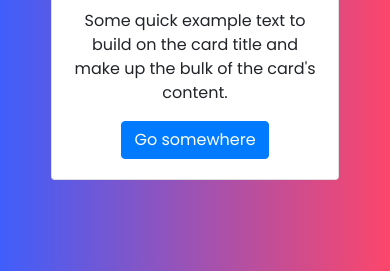
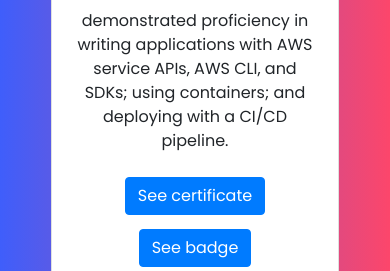
Before and after one commit to diveshkswn/portfolio_, a plain HTML site: page index.html in a window 390 px wide. Shown: the part 3803-4074 px from the top of the page. Drawn offline with nearby package versions, Linux system fonts and the light colour scheme.

Commit message:
Changes done for skills section

```diff
--- a/css/styles.css
+++ b/css/styles.css
@@ -6,6 +6,15 @@
     padding: 0;
     scroll-behavior: smooth;
 
+
+}
+
+@media (max-width : 700px){
+
+
+  body{
+    overflow-x: hidden;
+  }
 }
 
 
@@ -484,3 +493,22 @@
 .custom-shape-divider-top-1610996664 .shape-fill {
   fill: #FFFFFF;
 }
+
+
+
+/* Certification card styling */
+
+@media (max-width : 700px){
+  .card{
+    height: 95vh !important;
+  }
+}
+
+.card{
+  height: 85vh;
+}
+
+
+.btn-card{
+  margin: 3%;
+}
--- a/index.html
+++ b/index.html
@@ -28,6 +28,7 @@
           <x-sign>
             Divesh
           </x-sign><br>
+
 
           <!-- Typed js content -->
           <!-- cdn and javscript are placed below body -->
@@ -263,13 +264,13 @@
         <div class="row">
           <div class="col-lg-6 col-md-6 col-sm-12">
             <div class="card-section">
-              <div class="card ml-auto mr-auto mt-5 mb-5" style="width: 18rem;">
+              <div class="card ml-auto mr-auto mt-5 mb-5 " style="width: 18rem; ">
                 <img src="images/Amazon-Webservices-01.png" class="card-img-top" alt="...">
                 <div class="card-body">
                   <h5 class="card-title">AWS Certified Developer</h5>
-                  <p class="card-text">Some quick example text to build on the card title and make up the bulk of the
-                    card's content.</p>
-                  <a href="#" class="btn btn-primary">Go somewhere</a>
+                  <p class="card-text">demonstrated proficiency in writing applications with AWS service APIs, AWS CLI, and SDKs; using containers; and deploying with a CI/CD pipeline.</p>
+                  <a href="images/diveshaws.PNG" class="btn btn-primary btn-card">See certificate</a>
+                  <a href="https://www.youracclaim.com/badges/3e46a196-b005-43ec-9002-4722acf4d5ab/public_url" target="_blank" class="btn btn-primary btn-card">See badge</a>
                 </div>
               </div>
 
@@ -279,13 +280,15 @@
           <div class="col-lg-6 col-md-6 col-sm-12">
             <div class="card-section">
 
-              <div class="card ml-auto mr-auto mt-5 mb-5" style="width: 18rem;">
-                <img src="images/Amazon-Webservices-01.png" class="card-img-top" alt="...">
+
+              <div class="card ml-auto mr-auto mt-5 mb-5" style="width: 18rem; ">
+                <img src="images/AutomationAnywhere.png" class="card-img-top" alt="...">
                 <div class="card-body">
                   <h5 class="card-title">AWS Certified Developer</h5>
                   <p class="card-text">Some quick example text to build on the card title and make up the bulk of the
                     card's content.</p>
-                  <a href="#" class="btn btn-primary">Go somewhere</a>
+                  <a href="#" class="btn btn-primary btn-card">See certificate</a>
+                  <a href="#" class="btn btn-primary btn-card">See badge</a>
                 </div>
               </div>
             </div>
```
